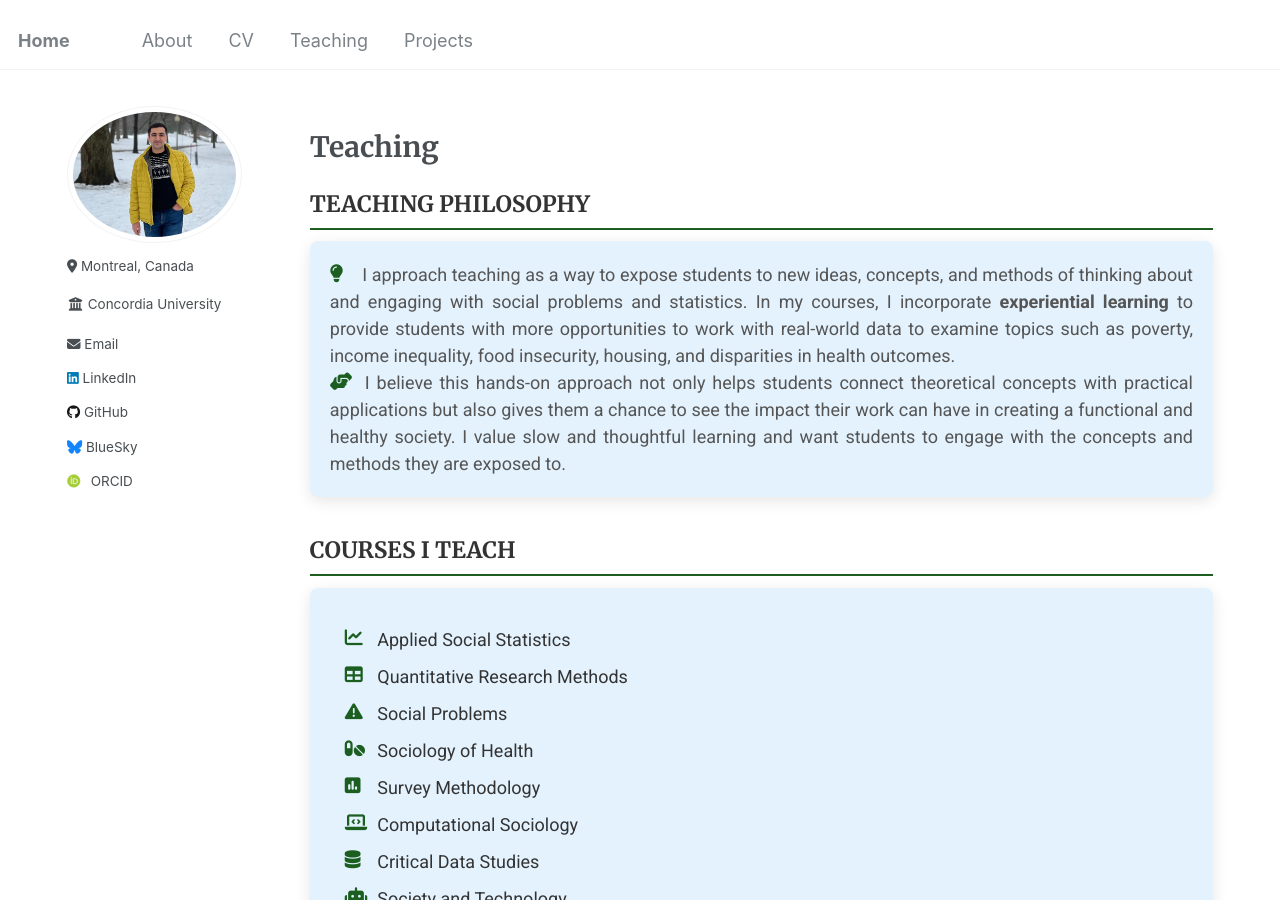
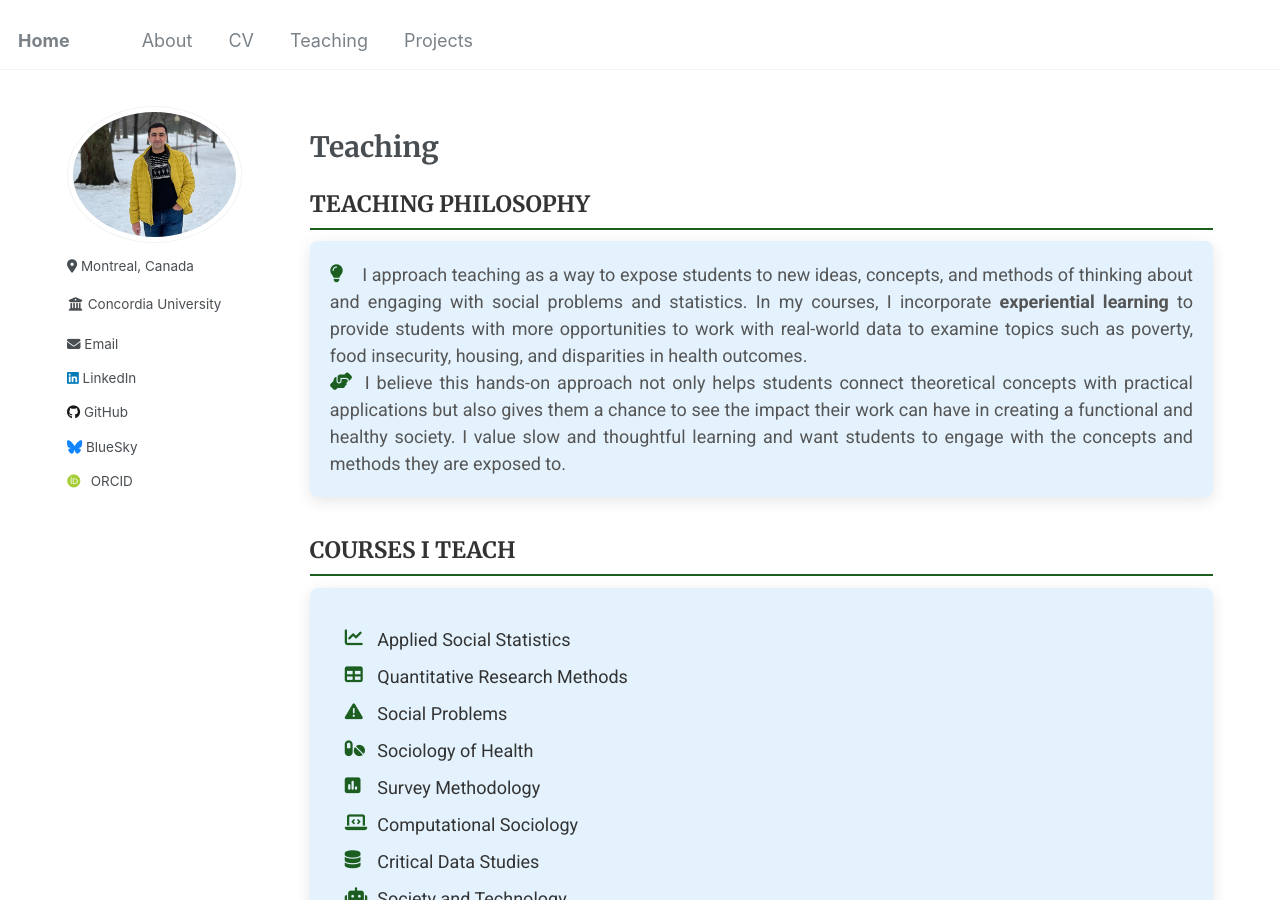
Before and after one commit to Mohsnmonji/mohsnmonji.github.io, a Jekyll site: the page built from _pages/teaching.md, in a window 1280 px wide and 900 px high. Built offline with Jekyll 4.4.1, drawn with Linux system fonts in a browser that asks for light colours; some web fonts are replaced.

Commit message:
Update teaching.md

```diff
--- a/_pages/teaching.md
+++ b/_pages/teaching.md
@@ -67,7 +67,7 @@ author_profile: true
     <p>
       <i class="fas fa-lightbulb icon"></i>
       I approach teaching as a way to expose students to new ideas, concepts, and methods of thinking about and engaging with social problems and statistics. In my courses, I incorporate
-      <strong>experiential learning</strong> to provide students with more opportunities to work with real-world data to examine topics such as poverty, income inequality, food insecurity, housing, and disparities in health outcomes.
+      <strong>experiential learning</strong> to provide students with more opportunities to work with real-world data to examine topics such as poverty, food insecurity, housing, and disparities in health outcomes.
     </p>
     <p>
       <i class="fas fa-hands-helping icon"></i>
```
